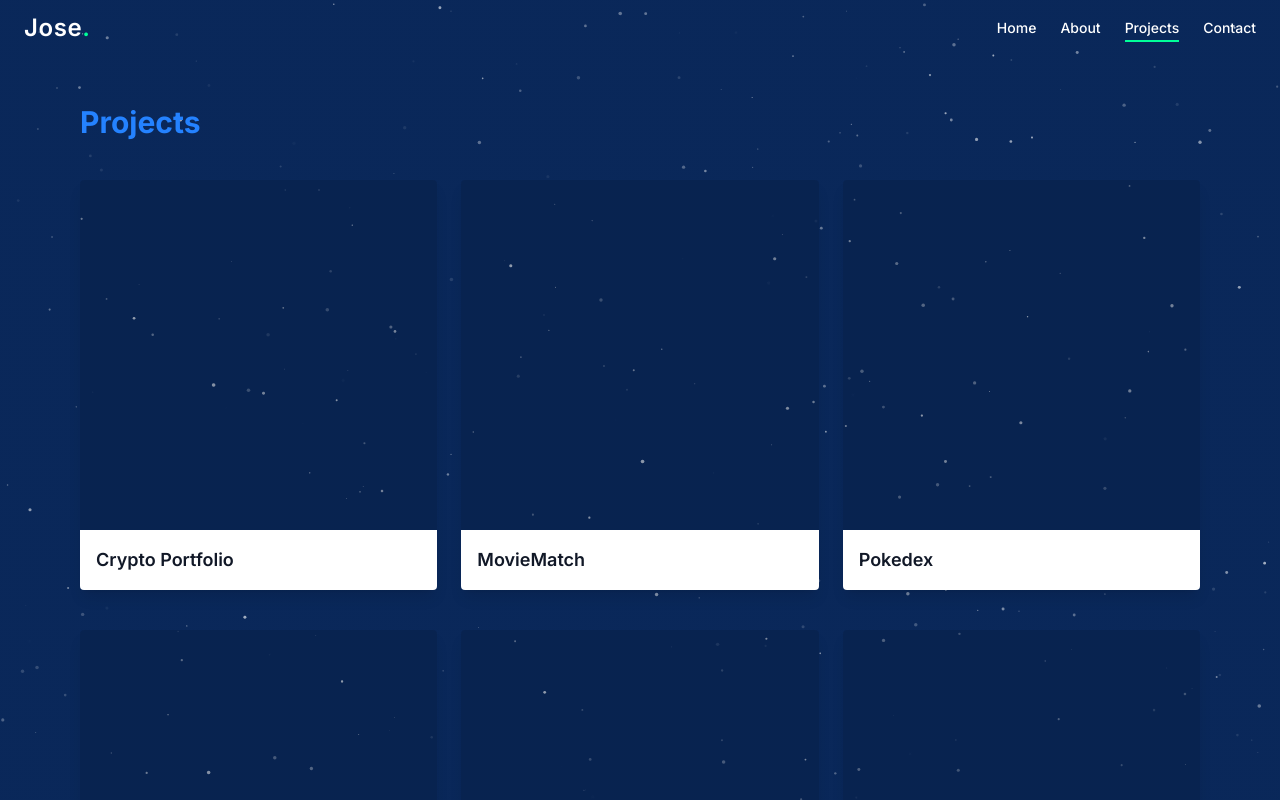
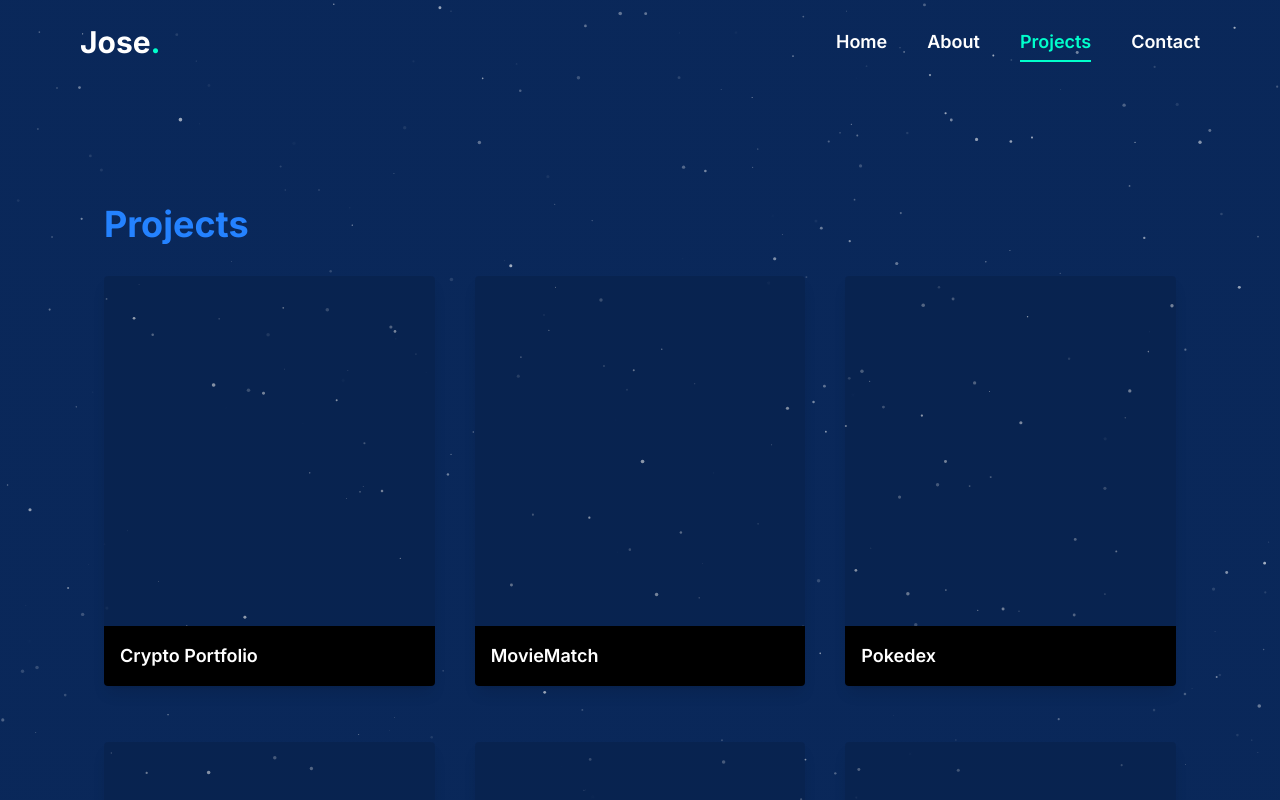
Before and after one commit to jose-guerrerog/portfolio, a Next.js app: page /projects in a window 1280 px wide. Shown: the top 800 px of the page. Built offline with nearby package versions, Linux system fonts and the light colour scheme.

Commit message:
fix styles

```diff
--- a/src/app/about/page.tsx
+++ b/src/app/about/page.tsx
@@ -45,7 +45,7 @@ export default function About() {
   }, []);
 
   return (
-    <section id="about" className="max-w-7xl mx-auto px-6 py-20">
+    <section id="about" className="max-w-7xl mx-auto px-6 py-8">
       {/* Top section: Intro and Avatar */}
       <div className="flex flex-col md:flex-row items-center justify-between gap-10">
         {/* Left Text Section */}
@@ -125,7 +125,7 @@ export default function About() {
               )}
               {visibleAvatar && (
                 <Suspense fallback={null}>
-                  <group position-y={-0.8}>
+                  <group position-y={-1} scale={[1.1, 1.1, 1.1]}>
                     <Avatar />
                   </group>
                 </Suspense>
--- a/src/app/components/Navbar.tsx
+++ b/src/app/components/Navbar.tsx
@@ -1,92 +1,39 @@
+// src/app/components/Navbar.tsx
+
 "use client";
 
-import React, { useEffect, useState } from "react";
 import Link from "next/link";
 import { usePathname } from "next/navigation";
-import { navLinks } from "../constants";
-import { Menu, X } from "lucide-react";
 
 export default function Navbar() {
-  const [scrolled, setScrolled] = useState(false);
-  const [menuOpen, setMenuOpen] = useState(false);
   const pathname = usePathname();
 
-  useEffect(() => {
-    const onScroll = () => {
-      setScrolled(window.scrollY > 10);
-    };
-    window.addEventListener("scroll", onScroll);
-    return () => window.removeEventListener("scroll", onScroll);
-  }, []);
+  return (
+    <header className="w-full py-6 px-10 sm:px-20 flex justify-between items-center font-semibold text-white text-lg">
+      <div className="text-3xl font-bold">
+        Jose<span className="text-[#00ffcc]">.</span>
+      </div>
+      <nav className="flex gap-10">
+        {["Home", "About", "Projects", "Contact"].map((name) => {
+          const path = name === "Home" ? "/" : `/${name.toLowerCase()}`;
+          const isActive = pathname === path;
 
           return (
-    <nav
-      className={`fixed top-0 left-0 w-full z-50 transition-all duration-300 ${
-        scrolled ? "bg-black/80 backdrop-blur-sm shadow-md" : "bg-transparent"
+            <Link
+              key={name}
+              href={path}
+              className={`relative hover:text-[#00ffcc] transition duration-200 ${
+                isActive ? "text-[#00ffcc]" : ""
               }`}
             >
-      <div className="max-w-7xl mx-auto px-6 py-3 flex justify-between items-center">
-        {/* Logo */}
-        <Link
-          href="/"
-          className="text-2xl font-semibold text-white tracking-wide hover:scale-105 transition-transform"
-        >
-          Jose<span className="text-[#00ff99]">.</span>
-        </Link>
-
-        {/* Desktop Nav */}
-        <div className="hidden sm:flex gap-6 items-center">
-          {navLinks.map((item) => {
-            const isActive = pathname === item.path;
-            return (
-              <Link
-                key={item.title}
-                href={item.path}
-                className={`relative text-white text-sm font-medium hover:text-[#00ff99] transition-colors duration-300 ${
-                  isActive ? "text-[#00ff99]" : ""
-                }`}
-              >
-                {item.title}
+              {name}
               {isActive && (
-                  <span className="absolute left-0 -bottom-1 w-full h-[2px] bg-[#00ff99]"></span>
+                <span className="absolute -bottom-[6px] left-0 w-full h-[2px] bg-[#00ffcc]" />
               )}
             </Link>
           );
         })}
-        </div>
-
-        {/* Mobile Menu Toggle */}
-        <button
-          className="sm:hidden text-white"
-          onClick={() => setMenuOpen(!menuOpen)}
-        >
-          {menuOpen ? <X size={24} /> : <Menu size={24} />}
-        </button>
-      </div>
-
-      {/* Mobile Menu */}
-      {menuOpen && (
-        <div className="sm:hidden px-6 pb-4 bg-black/90 backdrop-blur-md border-t border-white/10">
-          <ul className="flex flex-col gap-3 mt-2">
-            {navLinks.map((item) => {
-              const isActive = pathname === item.path;
-              return (
-                <li key={item.title}>
-                  <Link
-                    href={item.path}
-                    onClick={() => setMenuOpen(false)}
-                    className={`block text-white text-base font-medium px-2 py-2 rounded hover:bg-white/10 transition ${
-                      isActive ? "text-[#00ff99]" : ""
-                    }`}
-                  >
-                    {item.title}
-                  </Link>
-                </li>
-              );
-            })}
-          </ul>
-        </div>
-      )}
       </nav>
+    </header>
   );
 }
--- a/src/app/components/ProjectCard.tsx
+++ b/src/app/components/ProjectCard.tsx
@@ -31,14 +31,12 @@ const ProjectCard = ({
       {/* Image */}
       <OptimizedCardMedia image={image} title={title} />
 
-      {/* Title */}
-      <div className="p-4 bg-white dark:bg-gray-900 z-20 relative">
-        <h3 className="text-lg font-semibold text-gray-900 dark:text-white">
-          {title}
-        </h3>
+      {/* Title Section (Bottom) */}
+      <div className="p-4 bg-black z-20 relative">
+        <h3 className="text-lg font-semibold text-white">{title}</h3>
       </div>
 
-      {/* Action buttons */}
+      {/* Action buttons (hover) */}
       <div className="absolute top-1/2 left-1/2 transform -translate-x-1/2 -translate-y-1/2 z-20 flex gap-4">
         <Link
           href={githubLink}
--- a/src/app/globals.css
+++ b/src/app/globals.css
@@ -3,8 +3,7 @@
 @tailwind utilities;
 
 body {
-  font-family: "JetBrains Mono !important";
-  /* background-image: url('/images/space.jpg'); */
+  font-family: 'Inter', sans-serif;
 }
 
 .stars-background-canvas {
--- a/src/app/projects/page.tsx
+++ b/src/app/projects/page.tsx
@@ -5,12 +5,12 @@ import ProjectCard from "../components/ProjectCard";
 
 const Projects = () => {
   return (
-    <section id="projects" className="w-full my-12 px-4">
-      <h2 className="text-3xl font-bold text-transparent bg-clip-text bg-[#2482ff]">
+    <section id="projects" className="w-full my-16 px-4 sm:px-10">
+      <h2 className="text-4xl font-bold text-transparent bg-clip-text bg-[#2482ff] mb-8">
         Projects
       </h2>
 
-      <div className="grid grid-cols-1 md:grid-cols-2 lg:grid-cols-3 gap-x-6 gap-y-10 mt-10">
+      <div className="grid grid-cols-1 md:grid-cols-2 xl:grid-cols-3 gap-x-10 gap-y-14 justify-center">
         {projects.map((project) => (
           <ProjectCard
             key={project.id}
--- a/tailwind.config.js
+++ b/tailwind.config.js
@@ -1,4 +1,5 @@
-/** @type {import('tailwindcss').Config} */
+const { fontFamily } = require('tailwindcss/defaultTheme');
+
 module.exports = {
   content: [
     "./src/app/**/*.{js,ts,jsx,tsx}",
@@ -6,7 +7,11 @@ module.exports = {
     "./src/components/**/*.{js,ts,jsx,tsx}",
   ],
   theme: {
-    extend: {},
+    extend: {
+      fontFamily: {
+        sans: ['Inter', ...fontFamily.sans],
+      },
+    },
   },
   plugins: [],
 };
```
Lines whose indentation alone changed are shown as unchanged.
